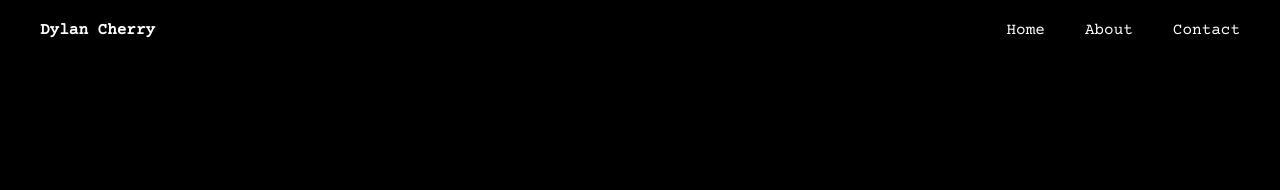
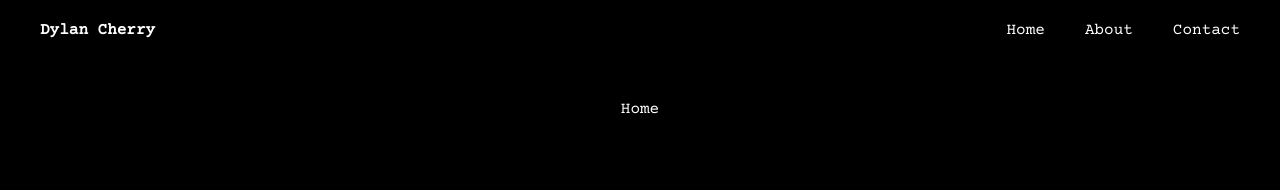
Before and after one commit to dylancherrydev/my-first-portfolio, a React (Create React App) app: page / in a window 1280 px wide. Shown: the top 190 px of the page. Built offline with nearby package versions, Linux system fonts and the light colour scheme.

Commit message:
created Home.js, Home.scss, connected it to App.js

```diff
--- a/src/App.js
+++ b/src/App.js
@@ -1,10 +1,12 @@
 import './App.scss';
 import Navbar from './components/Navbar';
+import Home from './pages/Home';
 
 function App() {
   return (
     <div className="App">
       <Navbar />
+      <Home />
     </div>
   );
 }
--- /dev/null
+++ b/src/pages/Home.js
@@ -0,0 +1,8 @@
+// styles
+import "./Home.scss"
+
+export default function Home() {
+  return (
+    <div>Home</div>
+  )
+}
--- /dev/null
+++ b/src/pages/Home.scss
@@ -0,0 +1 @@
+@import "../breakpoints/breakpoints.scss";
```
